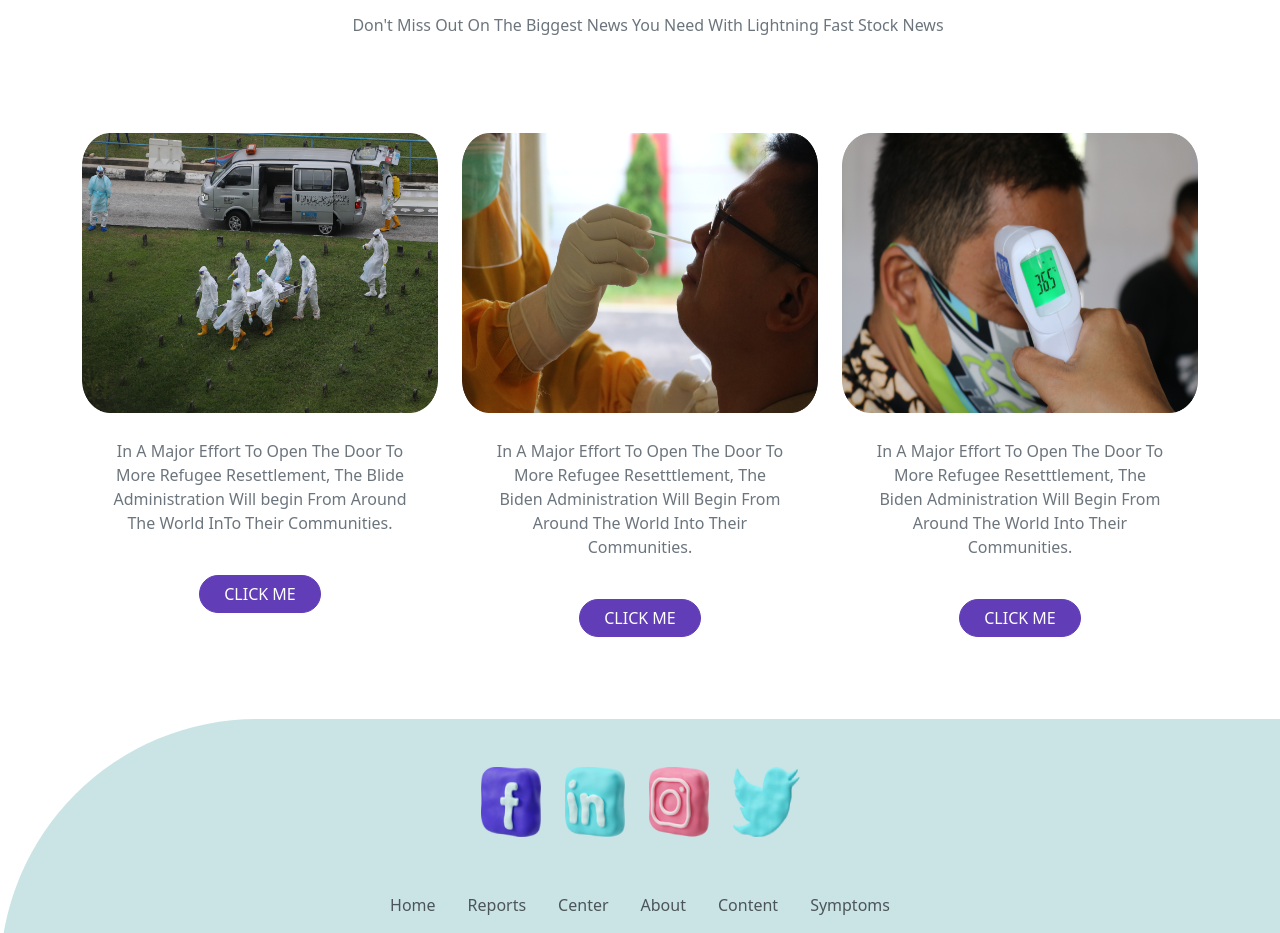
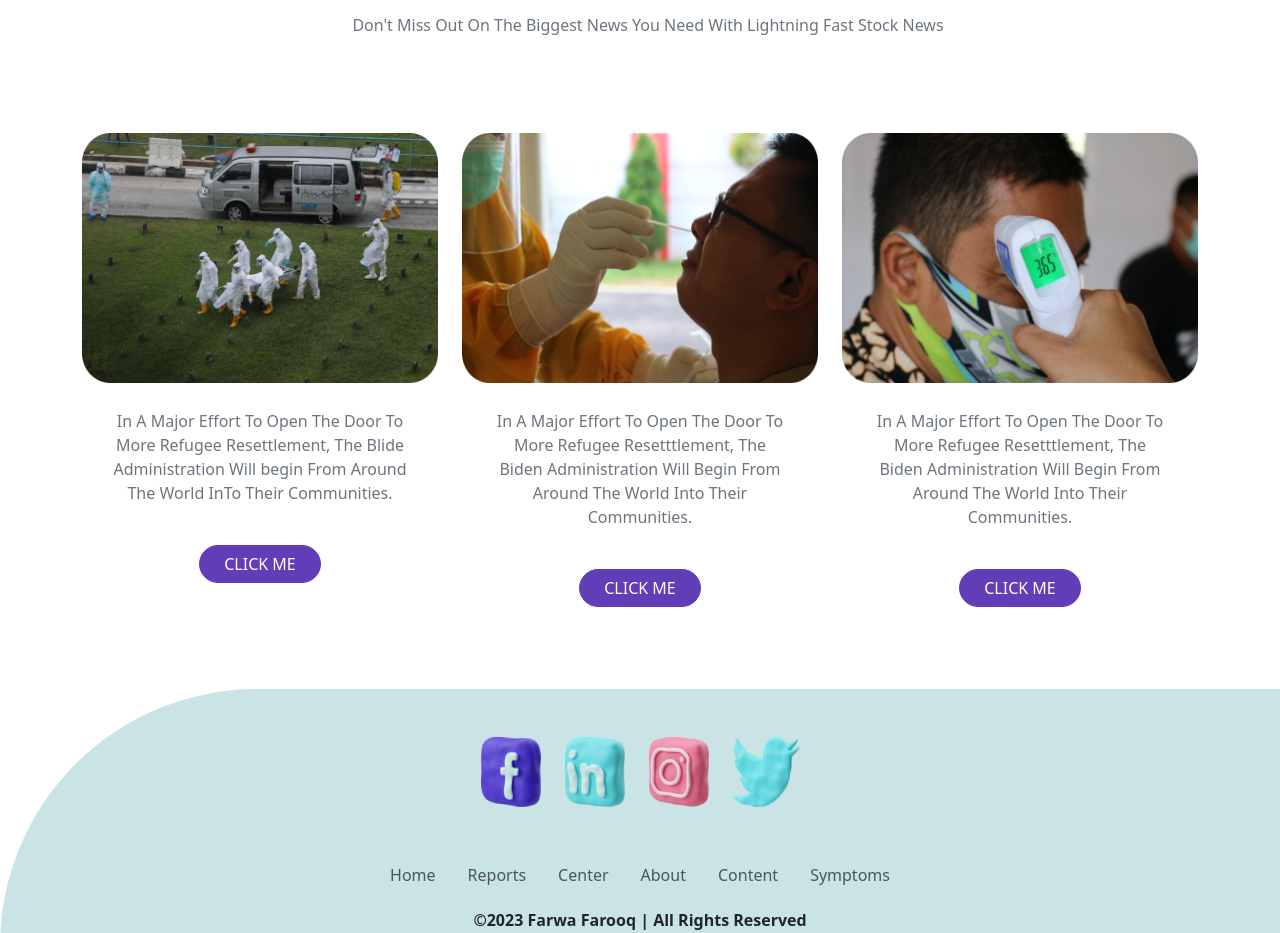
Before and after one commit to farwafarooq/covid, a plain HTML site: page index.html in a window 1280 px wide. Shown: the part 4462-5395 px from the top of the page. Drawn offline with nearby package versions, Linux system fonts and the light colour scheme.

Commit message:
image height adjust

```diff
--- a/index.html
+++ b/index.html
@@ -476,7 +476,7 @@
                     class="card-img-top"
                     alt="..."
                     width="100"
-                    height="280"
+                    height="250"
                   />
                   <div class="card-body text-center">
                     <p class="my-3 px-3 text-secondary card-text">
@@ -500,7 +500,7 @@
                     class="card-img-top"
                     alt="..."
                     width="100"
-                    height="280"
+                    height="250"
                   />
                   <div class="card-body text-center">
                     <p class="my-3 px-3 text-secondary card-text">
@@ -524,7 +524,7 @@
                     class="card-img-top"
                     alt="..."
                     width="100"
-                    height="280"
+                    height="250"
                   />
                   <div class="card-body text-center">
                     <p class="my-3 px-3 text-secondary card-text">
```
